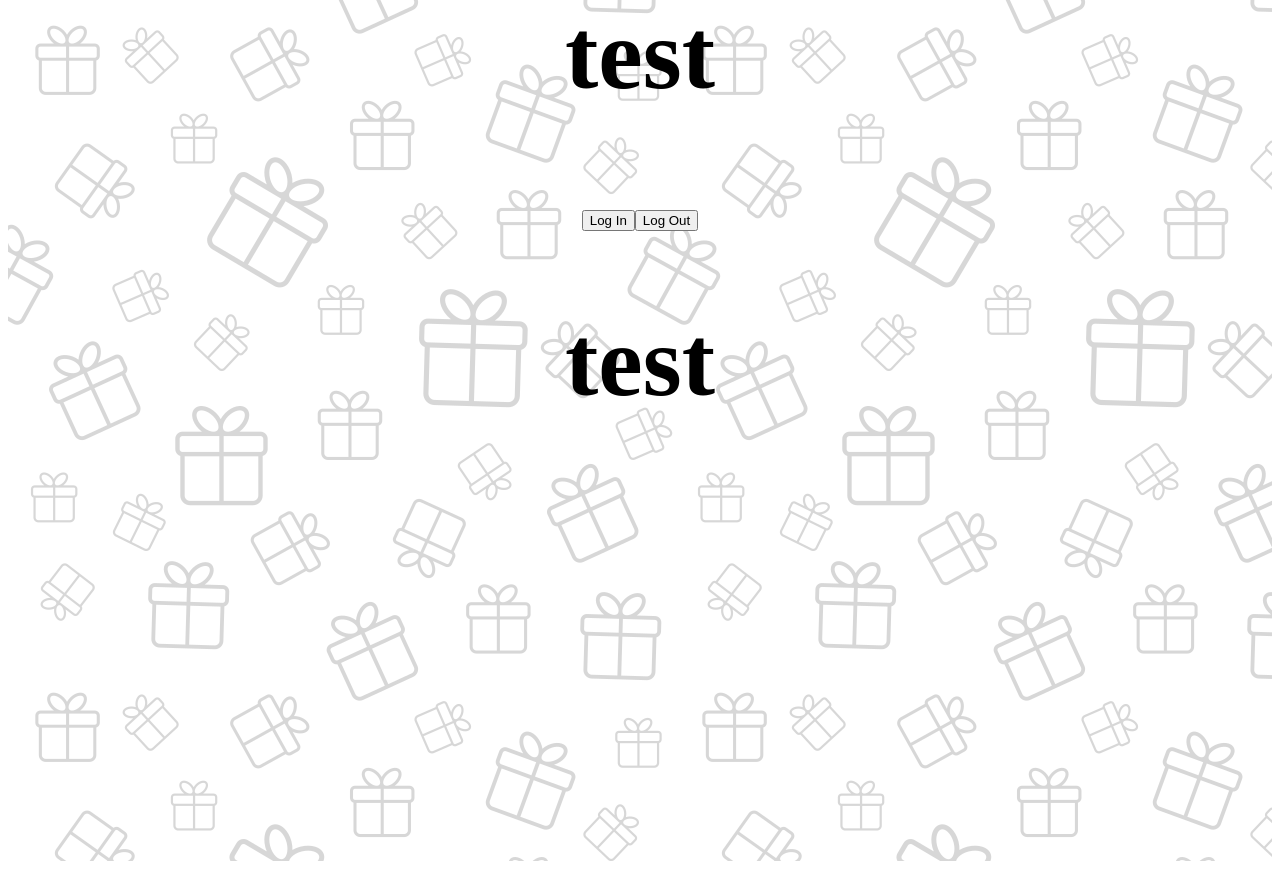
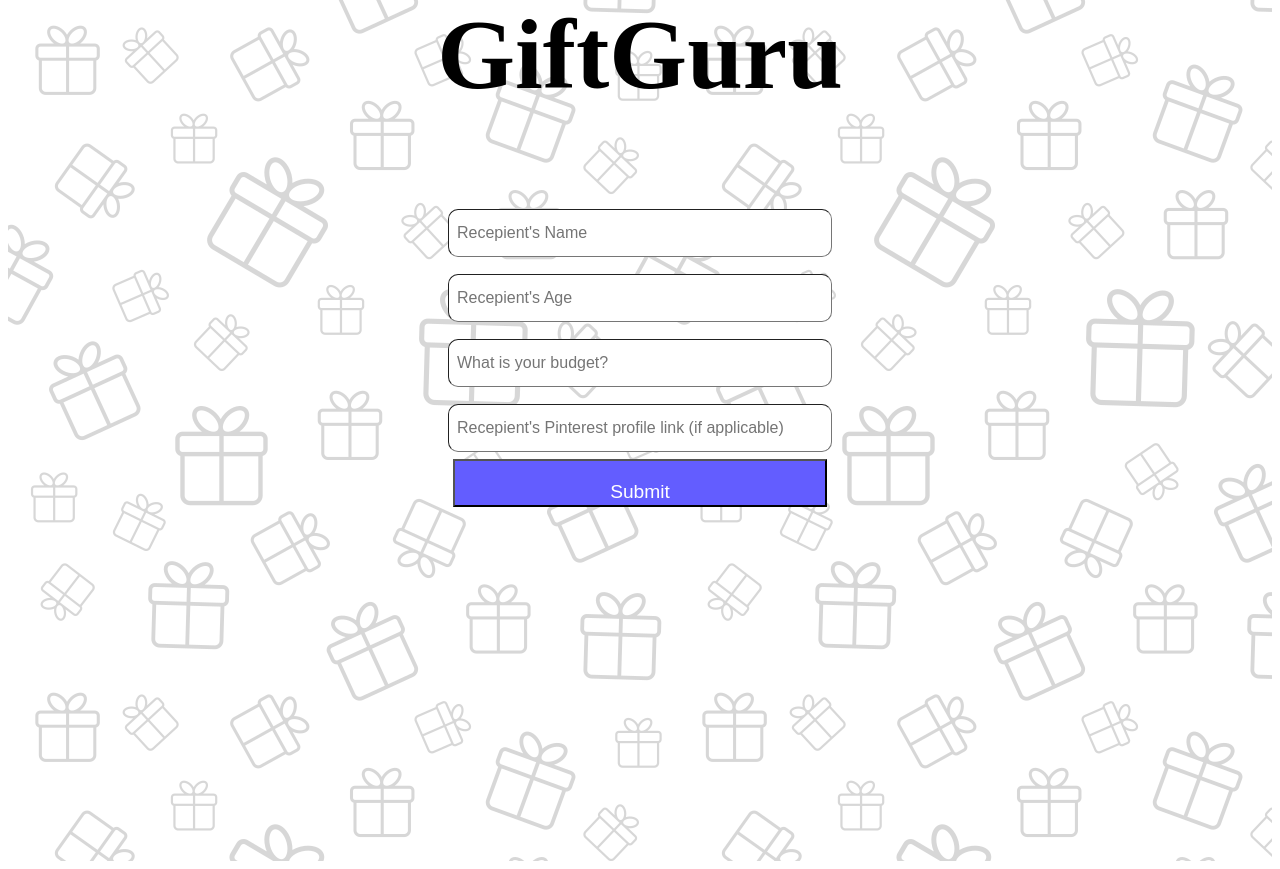
Before and after one commit to vatsalbora/GiftGuru, a React (Create React App) app: page /requirements in a window 1280 px wide. Built offline with nearby package versions, Linux system fonts and the light colour scheme.

Commit message:
Routes created except from login to home

```diff
--- a/package.json
+++ b/package.json
@@ -11,6 +11,7 @@
     "react-dom": "^18.2.0",
     "react-router-dom": "^6.8.0",
     "react-scripts": "^5.0.1",
+    "styled-components": "^5.3.6",
     "web-vitals": "^2.1.4"
   },
   "scripts": {
--- a/src/App.js
+++ b/src/App.js
@@ -1,16 +1,25 @@
 import React from "react";
 import './App.css';
-import Login from "./components/login.js";
-import Logout from "./components/logout.js";
+import Start from './components/start';
+import Home from './components/home';
+import Choices from './components/choices';
+import Profile from './components/profile';
+import Requirements from './components/requirements';
+import { BrowserRouter as Router, Routes, Route } from 'react-router-dom';
 
 function App() {
   return (
     <div className = "App">
-      <h1>test</h1>
-      <Login/>
-      <Logout/>
-      <h1>test</h1>
-    </div>
+      <Router>
+        <Routes>
+            <Route path='/' element={<Start />} />
+            <Route path='/home' element={<Home />} />
+            <Route path='/choices' element={<Choices />} />
+            <Route path='/profile' element={<Profile />} />
+            <Route path='/requirements' element={<Requirements />} />
+        </Routes>
+      </Router>
+      </div>
   );
 }
 
--- a/src/components/home.css
+++ b/src/components/home.css
@@ -19,7 +19,7 @@
     border-width: thin;
     box-sizing: border-box;
   }
-  form input[type="submit"] {
+  #submit {
     height: 3rem;
     font-size: 1.2rem;
     color: #fff;
--- a/src/components/home.js
+++ b/src/components/home.js
@@ -1,15 +1,26 @@
 import React from "react";
 import './home.css';
+import styled from 'styled-components';
+import { Link } from 'react-router-dom'
+
+const Button = styled.button`
+  padding: 20px 155px;
+  outline: 0;
+  cursor: pointer;
+  font-size: 26px;
+`
 
 function Home() {
     return (
         <div className="Home">
             <h1>GiftGuru</h1>
             <form>
-                <input name="firstName" placeholder="First name" required />
-                <input name="lastName" placeholder="Last name" required />
-                <input type="submit" value="Submit" />
+                <input name="firstName" placeholder="First name" required/>
+                <input name="lastName" placeholder="Last name" required/>
             </form>
+            <Button id="submit">
+                <Link to="/requirements" style={{ textDecoration: 'none', color: '#FFF' }}>Submit</Link>
+            </Button>
         </div>
     );
 }
--- a/src/components/login.js
+++ b/src/components/login.js
@@ -4,7 +4,11 @@ import React from "react";
 const LoginButton = () => {
   const { loginWithRedirect } = useAuth0();
 
-  return <button onClick={() => loginWithRedirect()}>Log In</button>;
+  return <button onClick={() => loginWithRedirect({
+    appState: {
+      returnTo: '/home'
+    }
+  })}>Log In</button>;
 };
 
 export default LoginButton;
--- a/src/components/requirements.js
+++ b/src/components/requirements.js
@@ -1,5 +1,15 @@
 import React from "react";
 import './requirements.css';
+import styled from 'styled-components';
+import { Link } from 'react-router-dom'
+
+const Button = styled.button`
+  padding: 20px 155px;
+  outline: 0;
+  cursor: pointer;
+  font-size: 26px;
+`
+
 
 function Requirements() {
   return (
@@ -10,8 +20,10 @@ function Requirements() {
             <input name="age" placeholder="Recepient's Age" required />
             <input name="budget" placeholder="What is your budget?" required />
             <input name="pinterest" placeholder="Recepient's Pinterest profile link (if applicable)" />
-            <input type="submit" value="Submit" />
         </form>
+        <Button id="submit">
+          <Link to="/choices" style={{ textDecoration: 'none', color: '#FFF' }}>Submit</Link>
+        </Button>
     </div>
   );
 }
--- /dev/null
+++ b/src/components/start.js
@@ -0,0 +1,16 @@
+import React from "react";
+import Login from "./login.js";
+import Logout from "./logout.js";
+
+function Start() {
+  return (
+    <div className = "Start">
+      <h1>test</h1>
+      <Login/>
+      <Logout/>
+      <h1>test</h1>
+    </div>
+  );
+}
+
+export default Start;
```
Also changed, not shown: 1 other file (tests, documents, lock files or other folders).
